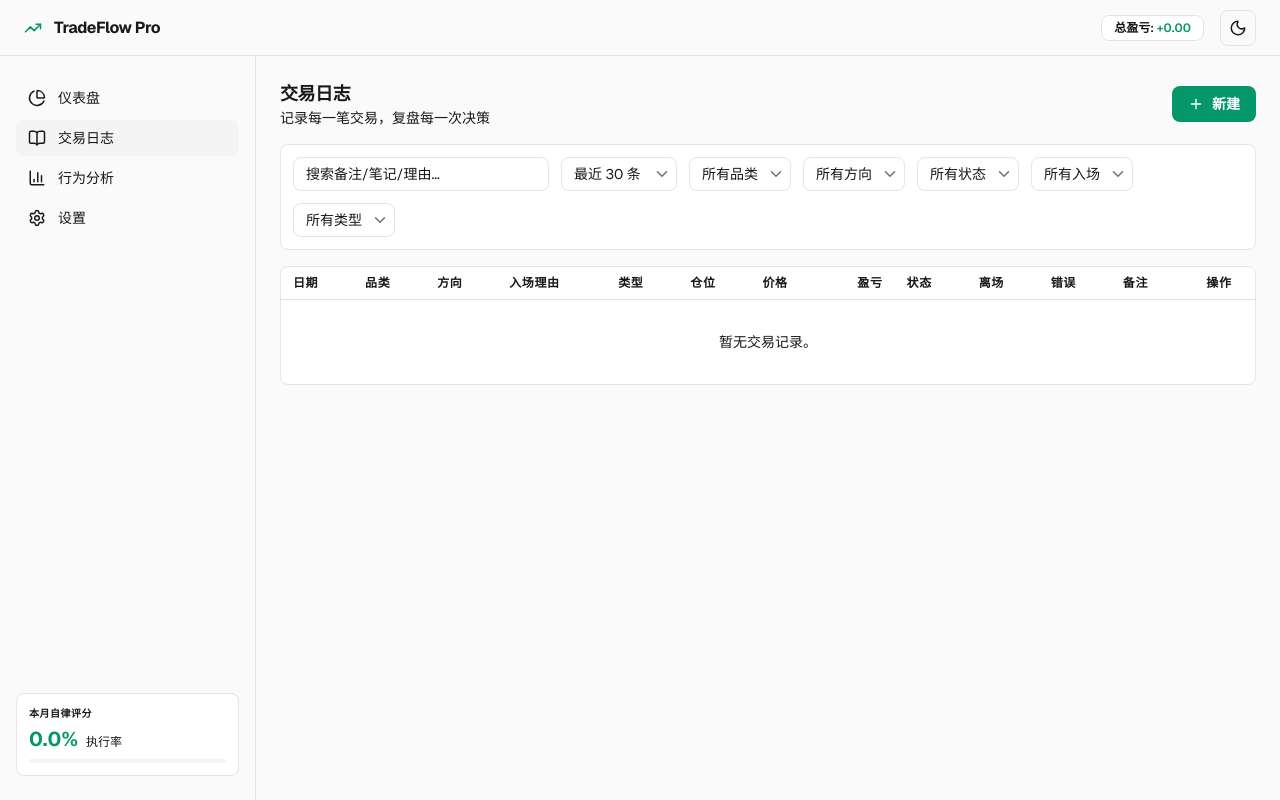
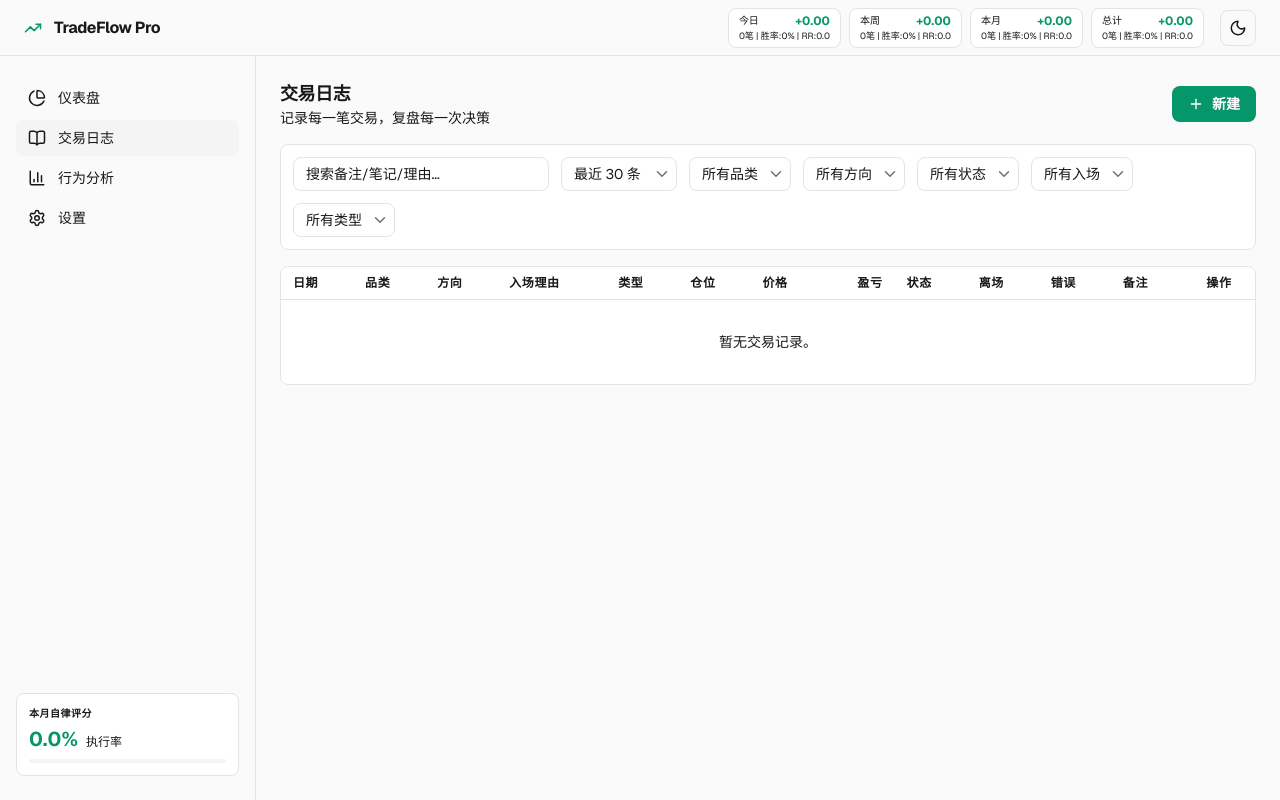
Before and after one commit to dongjiahong/TradeFlow, a React (Vite) app: page / in a window 1280 px wide. Built offline with nearby package versions, Linux system fonts and the light colour scheme.

Commit message:
在header添加信息

```diff
--- a/src/components/TradingApp.tsx
+++ b/src/components/TradingApp.tsx
@@ -179,6 +179,58 @@ export default function TradingApp({
   const avgWin = winTrades.length > 0 ? totalWinsAmount / winTrades.length : 0;
   const avgLoss = loseTrades.length > 0 ? totalLossesAmount / loseTrades.length : 0;
   const pnlRatio = avgLoss > 0 ? avgWin / avgLoss : 0;
+
+  // --- PERIOD STATS FOR HEADER ---
+  const getPeriodStats = (filterFn: (tradeDateStr: string) => boolean) => {
+    const periodTrades = trades.filter(t => {
+      const dateVal = t.date;
+      const tDate = dateVal instanceof Date
+        ? dateVal.toISOString().split("T")[0]
+        : String(dateVal).split("T")[0];
+      return filterFn(tDate);
+    });
+
+    const winTrades = periodTrades.filter(t => t.status === "win");
+    const loseTrades = periodTrades.filter(t => t.status === "lose");
+    const pnl = periodTrades.reduce((acc, t) => acc + t.pnl, 0);
+    const count = periodTrades.length;
+
+    const winRate = winTrades.length > 0 || loseTrades.length > 0
+      ? (winTrades.length / (winTrades.length + loseTrades.length || 1)) * 100
+      : 0;
+
+    const totalWinsAmount = winTrades.reduce((acc, t) => acc + t.pnl, 0);
+    const totalLossesAmount = Math.abs(loseTrades.reduce((acc, t) => acc + t.pnl, 0));
+    const avgWin = winTrades.length > 0 ? totalWinsAmount / winTrades.length : 0;
+    const avgLoss = loseTrades.length > 0 ? totalLossesAmount / loseTrades.length : 0;
+    const rr = avgLoss > 0 ? avgWin / avgLoss : 0;
+
+    return { pnl, count, winRate, rr };
+  };
+
+  const getTodayStr = () => {
+    const d = new Date();
+    return `${d.getFullYear()}-${String(d.getMonth() + 1).padStart(2, '0')}-${String(d.getDate()).padStart(2, '0')}`;
+  };
+
+  const getThisWeekStartStr = () => {
+    const d = new Date();
+    const day = d.getDay();
+    const diff = d.getDate() - day + (day === 0 ? -6 : 1);
+    const monday = new Date(d.setDate(diff));
+    return `${monday.getFullYear()}-${String(monday.getMonth() + 1).padStart(2, '0')}-${String(monday.getDate()).padStart(2, '0')}`;
+  };
+
+  const getThisMonthStartStr = () => {
+    const d = new Date();
+    return `${d.getFullYear()}-${String(d.getMonth() + 1).padStart(2, '0')}-01`;
+  };
+
+  const todayStr = getTodayStr();
+  const todayStats = getPeriodStats(date => date === todayStr);
+  const thisWeekStats = getPeriodStats(date => date >= getThisWeekStartStr());
+  const thisMonthStats = getPeriodStats(date => date >= getThisMonthStartStr());
+  const totalStats = getPeriodStats(() => true);
 
   // --- CHART DATA ---
   let currentCap = 0;
@@ -510,10 +562,58 @@ export default function TradingApp({
           <h1 className="text-base font-bold tracking-tight text-[var(--text-primary)]">TradeFlow Pro</h1>
         </div>
         <div className="flex items-center gap-4">
-          <div className="hidden sm:flex items-center gap-2 px-3 py-1 rounded-lg bg-[var(--color-bg-surface)] border border-[var(--color-border-subtle)]">
-            <span className="text-xs font-semibold text-[var(--text-secondary)]">
-              总盈亏: <span className={netProfit >= 0 ? "text-trade-green" : "text-trade-red"}>{netProfit >= 0 ? "+" : ""}{netProfit.toFixed(2)}</span>
-            </span>
+          <div className="flex items-center gap-2">
+            {/* 今日 */}
+            <div className="hidden lg:flex flex-col justify-center items-end h-10 px-2.5 rounded-lg bg-[var(--color-bg-surface)] border border-[var(--color-border-subtle)] min-w-[105px] leading-tight">
+              <div className="flex items-center justify-between w-full gap-2">
+                <span className="text-[10px] text-[var(--text-muted)] font-medium">今日</span>
+                <span className={`text-xs font-bold ${todayStats.pnl >= 0 ? "text-trade-green" : "text-trade-red"}`}>
+                  {todayStats.pnl >= 0 ? "+" : ""}{todayStats.pnl.toFixed(2)}
+                </span>
+              </div>
+              <div className="text-[9px] text-[var(--text-muted)] mt-0.5">
+                {todayStats.count}笔 | 胜率:{todayStats.winRate.toFixed(0)}% | RR:{todayStats.rr.toFixed(1)}
+              </div>
+            </div>
+
+            {/* 本周 */}
+            <div className="hidden md:flex flex-col justify-center items-end h-10 px-2.5 rounded-lg bg-[var(--color-bg-surface)] border border-[var(--color-border-subtle)] min-w-[105px] leading-tight">
+              <div className="flex items-center justify-between w-full gap-2">
+                <span className="text-[10px] text-[var(--text-muted)] font-medium">本周</span>
+                <span className={`text-xs font-bold ${thisWeekStats.pnl >= 0 ? "text-trade-green" : "text-trade-red"}`}>
+                  {thisWeekStats.pnl >= 0 ? "+" : ""}{thisWeekStats.pnl.toFixed(2)}
+                </span>
+              </div>
+              <div className="text-[9px] text-[var(--text-muted)] mt-0.5">
+                {thisWeekStats.count}笔 | 胜率:{thisWeekStats.winRate.toFixed(0)}% | RR:{thisWeekStats.rr.toFixed(1)}
+              </div>
+            </div>
+
+            {/* 本月 */}
+            <div className="hidden md:flex flex-col justify-center items-end h-10 px-2.5 rounded-lg bg-[var(--color-bg-surface)] border border-[var(--color-border-subtle)] min-w-[105px] leading-tight">
+              <div className="flex items-center justify-between w-full gap-2">
+                <span className="text-[10px] text-[var(--text-muted)] font-medium">本月</span>
+                <span className={`text-xs font-bold ${thisMonthStats.pnl >= 0 ? "text-trade-green" : "text-trade-red"}`}>
+                  {thisMonthStats.pnl >= 0 ? "+" : ""}{thisMonthStats.pnl.toFixed(2)}
+                </span>
+              </div>
+              <div className="text-[9px] text-[var(--text-muted)] mt-0.5">
+                {thisMonthStats.count}笔 | 胜率:{thisMonthStats.winRate.toFixed(0)}% | RR:{thisMonthStats.rr.toFixed(1)}
+              </div>
+            </div>
+
+            {/* 总计 */}
+            <div className="flex flex-col justify-center items-end h-10 px-2.5 rounded-lg bg-[var(--color-bg-surface)] border border-[var(--color-border-subtle)] min-w-[105px] leading-tight">
+              <div className="flex items-center justify-between w-full gap-2">
+                <span className="text-[10px] text-[var(--text-muted)] font-medium">总计</span>
+                <span className={`text-xs font-bold ${totalStats.pnl >= 0 ? "text-trade-green" : "text-trade-red"}`}>
+                  {totalStats.pnl >= 0 ? "+" : ""}{totalStats.pnl.toFixed(2)}
+                </span>
+              </div>
+              <div className="text-[9px] text-[var(--text-muted)] mt-0.5">
+                {totalStats.count}笔 | 胜率:{totalStats.winRate.toFixed(0)}% | RR:{totalStats.rr.toFixed(1)}
+              </div>
+            </div>
           </div>
           <button onClick={() => setDarkMode(!darkMode)}
             className="p-2 rounded-lg border border-[var(--color-border-subtle)] text-[var(--text-secondary)] hover:bg-[var(--color-bg-hover)] transition-colors">
```
